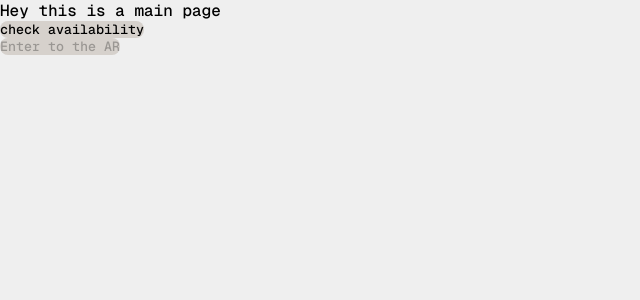
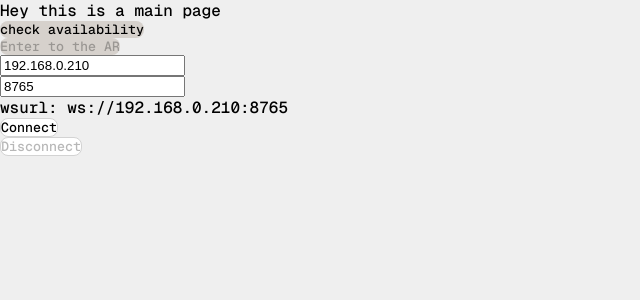
Before and after one commit to hye1ee/ar-staging, a React (Vite) app: page / in a window 1280 px wide. Shown: the top 300 px of the page, without its empty margins (0-640 px from the left). Built offline with nearby package versions, Linux system fonts and the light colour scheme; no server answers.

Commit message:
[feat] Change blender script and add file manager

```diff
--- a/package.json
+++ b/package.json
@@ -21,6 +21,7 @@
   },
   "dependencies": {
     "@types/node": "^22.9.1",
+    "idb": "^8.0.0",
     "lucide-react": "^0.454.0",
     "react": "^18.3.1",
     "react-dom": "^18.3.1",
--- a/src/managers/index.ts
+++ b/src/managers/index.ts
@@ -5,6 +5,7 @@ import SessionProvider from "@/managers/session/SessionProvider";
 import ThreeRenderer from "@/managers/session/ThreeRenderer";
 
 import ActionManager from "@/managers/user/ActionManager";
+import IndexedDBManager from "@/managers/user/IndexedDBManager";
 
 export const modelAnimator = ModelAnimator.getInstance();
 export const modelLoader = ModelLoader.getInstance();
@@ -12,3 +13,4 @@ export const sceneManager = SceneManager.getInstance();
 export const sessionProvider = SessionProvider.getInstance();
 export const threeRenderer = ThreeRenderer.getInstance();
 export const actionManager = ActionManager.getInstance();
+export const indexedDbManager = IndexedDBManager.getInstance();
--- /dev/null
+++ b/src/managers/user/IndexedDBManager.ts
@@ -0,0 +1,40 @@
+import { IDBPDatabase, openDB } from 'idb';
+
+
+
+export default class IndexedDBManager {
+  private static instance: IndexedDBManager;
+  private DB_NAME = "ar-staging";
+  private STORE_NAME = "scenes"
+  private db: IDBPDatabase | null = null;
+
+  private constructor() {
+    this.initDB();
+  }
+
+  public static getInstance(): IndexedDBManager {
+    if (!IndexedDBManager.instance) {
+      IndexedDBManager.instance = new IndexedDBManager();
+    }
+    return IndexedDBManager.instance;
+  }
+
+  private async initDB() {
+    const storeName = this.STORE_NAME
+    this.db = await openDB(this.DB_NAME, 1, {
+      upgrade(db) { // initialize DB
+        if (!db.objectStoreNames.contains(storeName)) {
+          db.createObjectStore(storeName, { keyPath: 'id', autoIncrement: true });
+        }
+      },
+    });
+
+  }
+
+  public storeFile(file: Blob) {
+    console.log("file store requested", file, this.db)
+    return;
+  }
+
+
+}
--- a/src/pages/Main.tsx
+++ b/src/pages/Main.tsx
@@ -1,12 +1,20 @@
 import React, { useEffect, useState } from "react";
 import { useNavigate } from "react-router-dom"; // Assuming you're using react-router for navigation
-import { sessionProvider } from "@/managers";
+import { indexedDbManager, sessionProvider } from "@/managers";
 import styled from "styled-components";
+import { downloadBlob, isValidWsUrl } from "@/utils";
 
 export default function Main() {
   const [valid, setValid] = useState<boolean>();
   const [msg, setMsg] = useState("");
   const navigate = useNavigate();
+
+  const [wsUrl, setWsUrl] = useState<{ ip: string; port: string }>({
+    ip: "192.168.0.210",
+    port: "8765",
+  });
+  const [socket, setSocket] = useState<WebSocket | null>(null);
+  const [file, setFile] = useState<Blob | null>(null);
 
   useEffect(() => {
     if (valid == undefined) return;
@@ -33,6 +41,72 @@ export default function Main() {
       <Button disabled={!valid} onClick={toSessionPage}>
         Enter to the AR
       </Button>
+      <input
+        placeholder="ip"
+        value={wsUrl.ip}
+        onChange={(e) => setWsUrl((prev) => ({ ...prev, ip: e.target.value }))}
+      />
+      <input
+        placeholder="port"
+        value={wsUrl.port}
+        onChange={(e) =>
+          setWsUrl((prev) => ({ ...prev, port: e.target.value }))
+        }
+      />
+      <div>{`wsurl: ws://${wsUrl.ip}:${wsUrl.port}`}</div>
+      <button
+        type="submit"
+        disabled={!isValidWsUrl(wsUrl)}
+        onClick={() => {
+          const ws = new WebSocket(`ws://${wsUrl.ip}:${wsUrl.port}`);
+          console.log("socket", ws);
+
+          ws.onopen = () => {
+            setMsg("Connected to websocket");
+            setSocket(ws);
+          };
+          ws.onmessage = (event) => {
+            setFile(event.data);
+          };
+          ws.onerror = (error) => {
+            console.log(error);
+            setMsg("Failed to connect websocket, please check the url again");
+          };
+          ws.onclose = () => {
+            setSocket(null);
+          };
+          setSocket(ws);
+        }}
+      >
+        Connect
+      </button>
+      <button
+        type="submit"
+        disabled={!socket}
+        onClick={() => {
+          if (socket) {
+            socket.close();
+            setSocket(null);
+          }
+        }}
+      >
+        Disconnect
+      </button>
+      {file && (
+        <div style={{ border: "1px solid black" }}>
+          <div>File Received</div>
+          <button
+            onClick={() => {
+              downloadBlob(file);
+            }}
+          >
+            Download as a file
+          </button>
+          <button onClick={() => indexedDbManager.storeFile(file)}>
+            Store in the db
+          </button>
+        </div>
+      )}
     </PageWrapper>
   );
 }
--- a/src/pages/Session.tsx
+++ b/src/pages/Session.tsx
@@ -145,8 +145,8 @@ export default function Session() {
                 setWebsocket(ws);
               };
               ws.onmessage = (event) => {
-                console.log(event.data);
-                actionManager.loadModel(event.data);
+                console.log("msg", event.data);
+                // actionManager.loadModel(event.data);
               };
               ws.onerror = (error) => {
                 console.error(error);
--- a/src/utils/index.ts
+++ b/src/utils/index.ts
@@ -4,7 +4,23 @@ import * as THREE from 'three';
 export const TEST_CUBE_URL = "/models/cube.glb"
 export const HDRI_URL = "/models/studio.hdr";
 
+// socket utils
+export const isValidWsUrl = ({ ip, port }: { ip: string, port: string }) => {
+  const ipv4Regex = /^(25[0-5]|2[0-4][0-9]|[0-1]?[0-9][0-9]?)\.(25[0-5]|2[0-4][0-9]|[0-1]?[0-9][0-9]?)\.(25[0-5]|2[0-4][0-9]|[0-1]?[0-9][0-9]?)\.(25[0-5]|2[0-4][0-9]|[0-1]?[0-9][0-9]?)$/;
+  const portNum = Number(port)
+  return ipv4Regex.test(ip) && Number.isInteger(portNum) && portNum >= 0 && portNum <= 65535;
+}
 
+export const downloadBlob = (file: Blob) => {
+  const link = document.createElement("a") as unknown as HTMLAnchorElement;
+  const url = URL.createObjectURL(file);
+  link.href = url;
+  link.download = "scene.glb";
+  document.body.appendChild(link);
+  link.click();
+  document.body.removeChild(link);
+  URL.revokeObjectURL(url);
+}
 
 
 // user model utils
```
Also changed, not shown: 2 other files (tests, documents, lock files or other folders).
